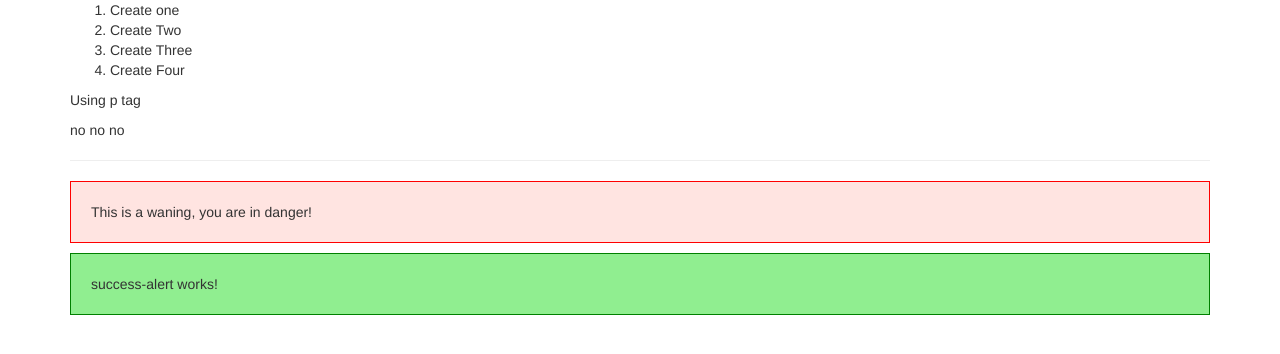
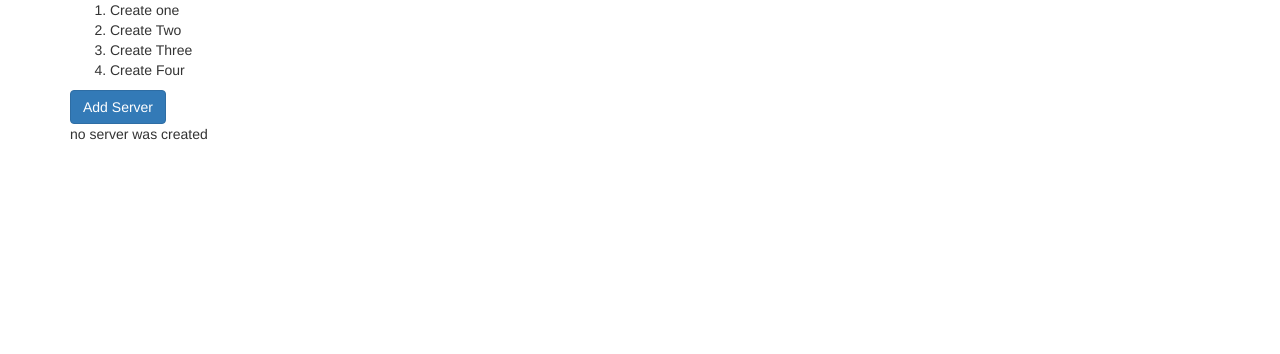
Before and after one commit to touhidulfahim/myngproject, an Angular app: page / in a window 1280 px wide. Shown: the top 354 px of the page. Built offline with nearby package versions, Linux system fonts and the light colour scheme.

Commit message:
event binding

```diff
--- a/src/app/app.component.html
+++ b/src/app/app.component.html
@@ -7,11 +7,7 @@
             <li>Create Three</li>
             <li>Create Four</li>
          </ol>
-         <p> Using p tag</p>
-         <p>no no no</p>
-         <hr/>
-         <app-warning-alert></app-warning-alert>
-         <app-success-alert></app-success-alert>
+         <app-servers></app-servers>
         </div>
     </div>
 </div>
--- a/src/app/app.module.ts
+++ b/src/app/app.module.ts
@@ -5,14 +5,12 @@ import { FormsModule } from '@angular/forms';
 
 
 import { AppComponent } from './app.component';
-import { SuccessAlertComponent } from './success-alert/success-alert.component';
-import { WarningAlertComponent } from './warning-alert/warning-alert.component';
+import { ServersComponent } from './servers/servers.component';
 
 @NgModule({
   declarations: [
     AppComponent,
-    SuccessAlertComponent,
-    WarningAlertComponent
+    ServersComponent
   ],
   imports: [
     BrowserModule,
--- /dev/null
+++ b/src/app/servers/servers.component.html
@@ -0,0 +1,4 @@
+<button
+class="btn btn-primary"
+(click)="onCreateServer()">Add Server</button>
+<p>{{serverCreationStatus}}</p>
--- /dev/null
+++ b/src/app/servers/servers.component.ts
@@ -0,0 +1,20 @@
+import { Component, OnInit } from '@angular/core';
+
+@Component({
+  selector: 'app-servers',
+  templateUrl: './servers.component.html',
+  styleUrls: ['./servers.component.css']
+})
+export class ServersComponent implements OnInit {
+
+  serverCreationStatus="no server was created";
+  constructor() { }
+
+  ngOnInit(): void {
+  }
+
+  onCreateServer(){
+    this.serverCreationStatus="Server was created";
+  }
+
+}
--- a/src/app/success-alert/success-alert.component.css
+++ /dev/null
@@ -1,5 +0,0 @@
-p{
-  padding: 20px;
-  background: lightgreen;
-  border: 1px solid green;
-}
--- a/src/app/success-alert/success-alert.component.html
+++ /dev/null
@@ -1 +0,0 @@
-<p>success-alert works!</p>
--- a/src/app/success-alert/success-alert.component.ts
+++ /dev/null
@@ -1,15 +0,0 @@
-import { Component, OnInit } from '@angular/core';
-
-@Component({
-  selector: 'app-success-alert',
-  templateUrl: './success-alert.component.html',
-  styleUrls: ['./success-alert.component.css']
-})
-export class SuccessAlertComponent implements OnInit {
-
-  constructor() { }
-
-  ngOnInit(): void {
-  }
-
-}
--- a/src/app/warning-alert/warning-alert.component.ts
+++ /dev/null
@@ -1,19 +0,0 @@
-import { Component } from "@angular/core";
-
-@Component({
-    selector:'app-warning-alert',
-    template: `
-    <p> This is a waning, you are in danger!</p>
-    `,
-    styles: [`
-      p{
-        padding: 20px;
-        background: mistyrose;
-        border: 1px solid red;
-      }
-
-    `]
-})
-export  class WarningAlertComponent{
-
-}
```
Also changed, not shown: src/app/servers/servers.component.css (added), 1 other file (tests, documents, lock files or other folders).
